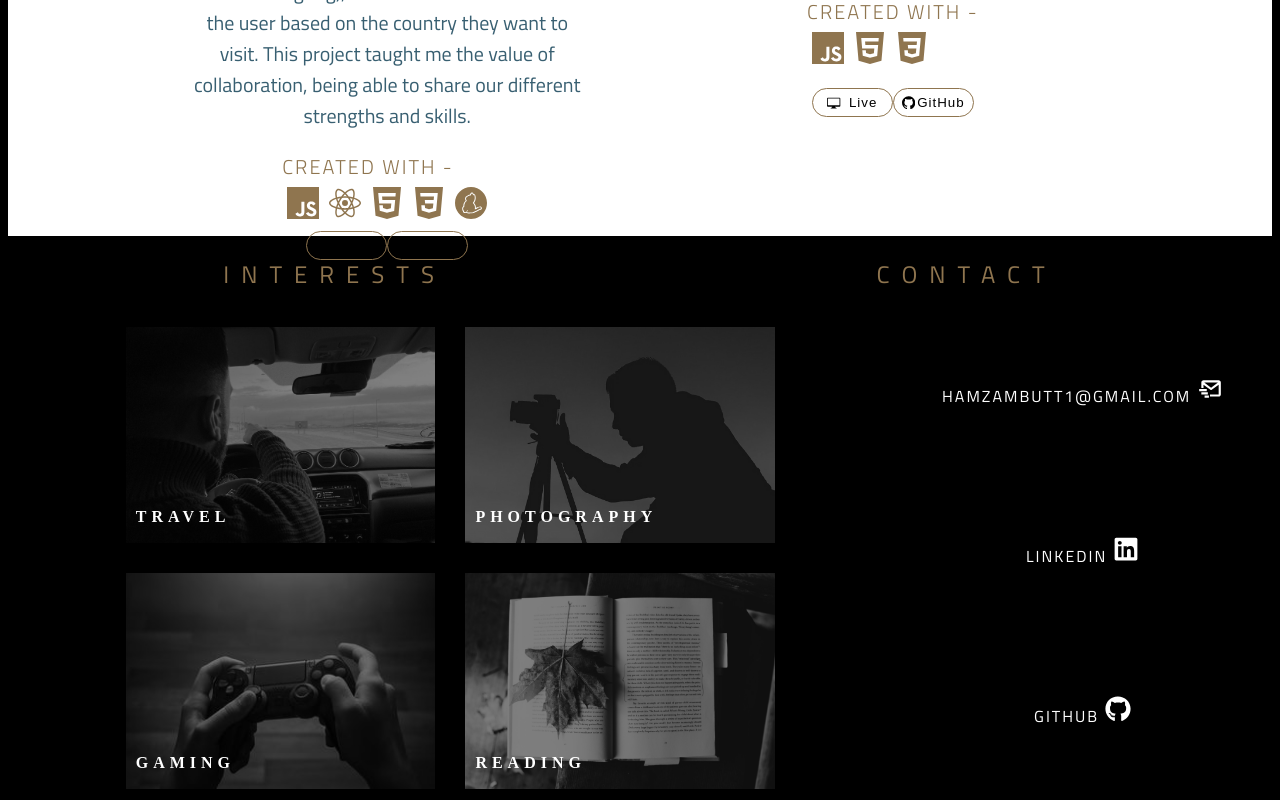
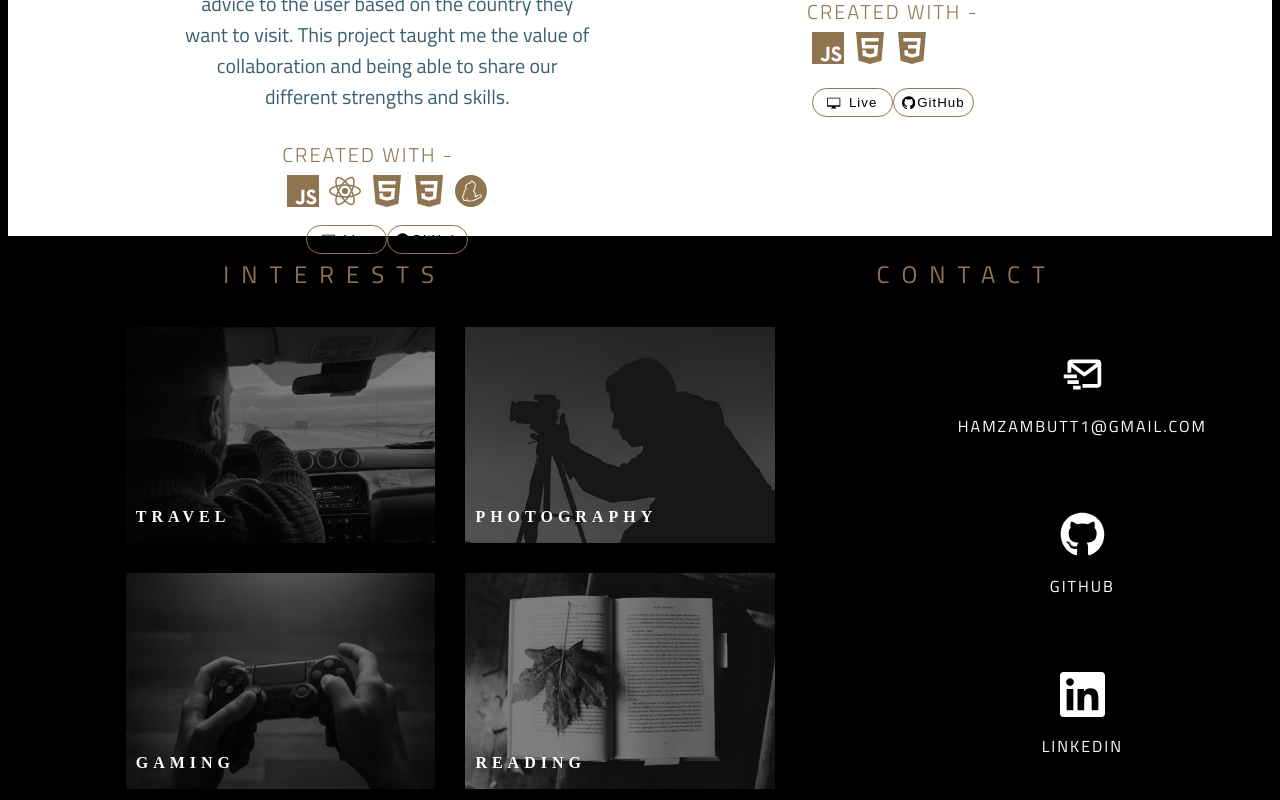
Before and after one commit to HamzaaMB/portfolio, a React (Create React App) app in the folder client/: page / in a window 1280 px wide. Shown: the part 3091-3891 px from the top of the page. Built offline with nearby package versions, Linux system fonts and the light colour scheme; a web font is replaced by a local one.

Commit message:
now responsive

```diff
--- a/client/src/components/Footer.js
+++ b/client/src/components/Footer.js
@@ -1,6 +1,7 @@
 import React from 'react'
 import { BiMailSend } from 'react-icons/bi'
-import { FaLinkedin, FaGithub } from 'react-icons/fa'
+import { FaGithub } from 'react-icons/fa'
+import { SiLinkedin } from 'react-icons/si'
 
 const Footer = () => {
 
@@ -38,9 +39,35 @@ const Footer = () => {
             </div>
           </div>
           <div className="contact-container">
-            <div className="email">Hamzambutt1@gmail.com <BiMailSend /></div>
-            <div className="linkedin"><a rel="noreferrer" target="_blank" href="https://www.linkedin.com/in/hamzambutt/">Linkedin <FaLinkedin /></a></div>
-            <div className="github"><a rel="noreferrer" target="_blank" href="https://github.com/hamzaaMB">GitHub <FaGithub /></a></div>
+            <div className="email-box">
+              <div className="email-icon">
+                <BiMailSend />
+              </div>
+              <div className="email">
+                Hamzambutt1@gmail.com
+              </div>
+            </div>
+            <div className="github-box">
+              <a rel="noreferrer" target="_blank" href="https://github.com/hamzaaMB">
+                <div className="github-icon">
+                  <FaGithub />
+                </div>
+                <div className="github">
+                  GitHub
+                </div>
+              </a>
+            </div>
+            <div className="linkedin-box">
+              <a rel="noreferrer" target="_blank" href="https://www.linkedin.com/in/hamzambutt/">
+                <div className="link-icon">
+                  <SiLinkedin />
+                </div>
+                <div className="linkedin">
+                  Linkedin
+                </div>
+              </a>
+            </div>
+
           </div>
         </div>
       </footer>
@@ -49,3 +76,14 @@ const Footer = () => {
 }
 
 export default Footer
+
+{/* <div className="linkedin-box">
+<a rel="noreferrer" target="_blank" href="https://www.linkedin.com/in/hamzambutt/">
+  <div className="linkedin-icon">
+    <SiLinkedin/>
+  </div>
+  <div className="linkedin">
+  Linkedin
+  </div>
+</a>
+</div> */}
--- a/client/src/components/Projects.js
+++ b/client/src/components/Projects.js
@@ -18,7 +18,7 @@ const Projects = () => {
               </div>
               <div className="info-container">
                 <div className="project-name">TrackMyCal</div>
-                <p className="project-description">Full-Stack app with a Python, Django, and PostgreSQL back-end and a React front-end. The idea is based around one of my favourite apps (myfitnesspal) which is designed to keep track of food the user inputs into their logbook and their calories.</p>
+                <p className="project-description">Full-Stack app with Python, Django, and PostgreSQL back-end and a React front-end. The idea is based around one of my favourite apps (myfitnesspal) which is designed to keep track of food the user inputs into their logbook and their calories.</p>
                 <div className="project-tech">
                   <div className="tech">Created with -</div><div className="project-icons"><SiJavascript /><SiReact /><SiPython /><DiDjango /><SiPostgresql /><SiHtml5 /><DiSass /><SiYarn /><SiGit /></div>
                 </div>
@@ -54,7 +54,7 @@ const Projects = () => {
               </div>
               <div className="info-container">
                 <div className="project-name">Is It Worth It?</div>
-                <p className="project-description">48 hour hackathon - built a React Hooks app using two third-party APIs (RESTCountries and TravelBriefing.org), which offers travel advice to the user based on the country they want to visit. This project taught me the value of collaboration, being able to share our different strengths and skills. </p>
+                <p className="project-description">48 hour hackathon - built a React Hooks app using two third-party APIs, which offers travel advice to the user based on the country they want to visit. This project taught me the value of collaboration and being able to share our different strengths and skills. </p>
                 <div className="project-tech">
                   <div className="tech">Created with -</div><div className="project-icons"><SiJavascript /><SiReact /><SiHtml5 /><SiCss3 /><SiYarn /></div>
                 </div>
--- a/client/src/styles/main.scss
+++ b/client/src/styles/main.scss
@@ -455,4 +455,111 @@ footer {
 .email svg, .linkedin svg, .github svg {
   font-size: 26px;
   padding-bottom: -2px;
+  color: white;
 }
+
+.email-box, .linkedin-box, .github-box {
+  display: flex;
+  align-items: center;
+  flex-direction: column;
+  justify-content: center;
+}
+
+.email-icon, .github-icon, .link-icon {
+  text-align: center;
+  font-size: 45px;
+}
+
+/* RESPONSIVENESS */
+
+@media screen and (max-width: 990px) {
+
+  .hero-name {
+    text-align: center;
+  }
+
+  .bottom-title {
+    font-size: 22px;
+  }
+
+  .about-title-container {
+    height: 20%
+  }
+  .story-text{
+    font-size: 18px;
+  }
+
+  .icon-text {
+    font-size: 15px;
+  }
+
+  .project-description {
+    font-size: 19px;
+  }
+  .live-buttons {
+    width: 60%;
+  }
+  .project-link, .github-link {
+    width: 70%;
+  }
+
+  .image-box-container {
+    height: 80%
+  }
+  .email-icon, .github-icon, .link-icon {
+    font-size: 34px;
+  }
+
+}
+
+@media screen and (max-width: 780px) {
+
+  .hero {
+    flex-direction: column;
+  }
+
+  .hero-container {
+    width: 100%;
+  }
+
+  .hero-scroll {
+    width: 100%;
+    height: 5%;
+  }
+  .devicon-git-plain {
+    width: 45px;
+  }
+  .icon-text, .story-text {
+    font-size: 15px;
+  }
+
+  .project-description {
+    font-size: 16px;
+  }
+
+  .project-name, .tech {
+    font-size: 17px;
+  }
+
+  .project-icons svg {
+    font-size: 28px;
+  }
+
+  .contact-container {
+    font-size: 12px;
+  }
+  .text {
+    font-size: 14px;
+  }
+}
+
+
+@media screen and (max-width: 594px) {
+  .story-title {
+    margin-top: -70px;
+  }
+
+  .story-text {
+    margin-top: -70px;
+  }
+}
```
